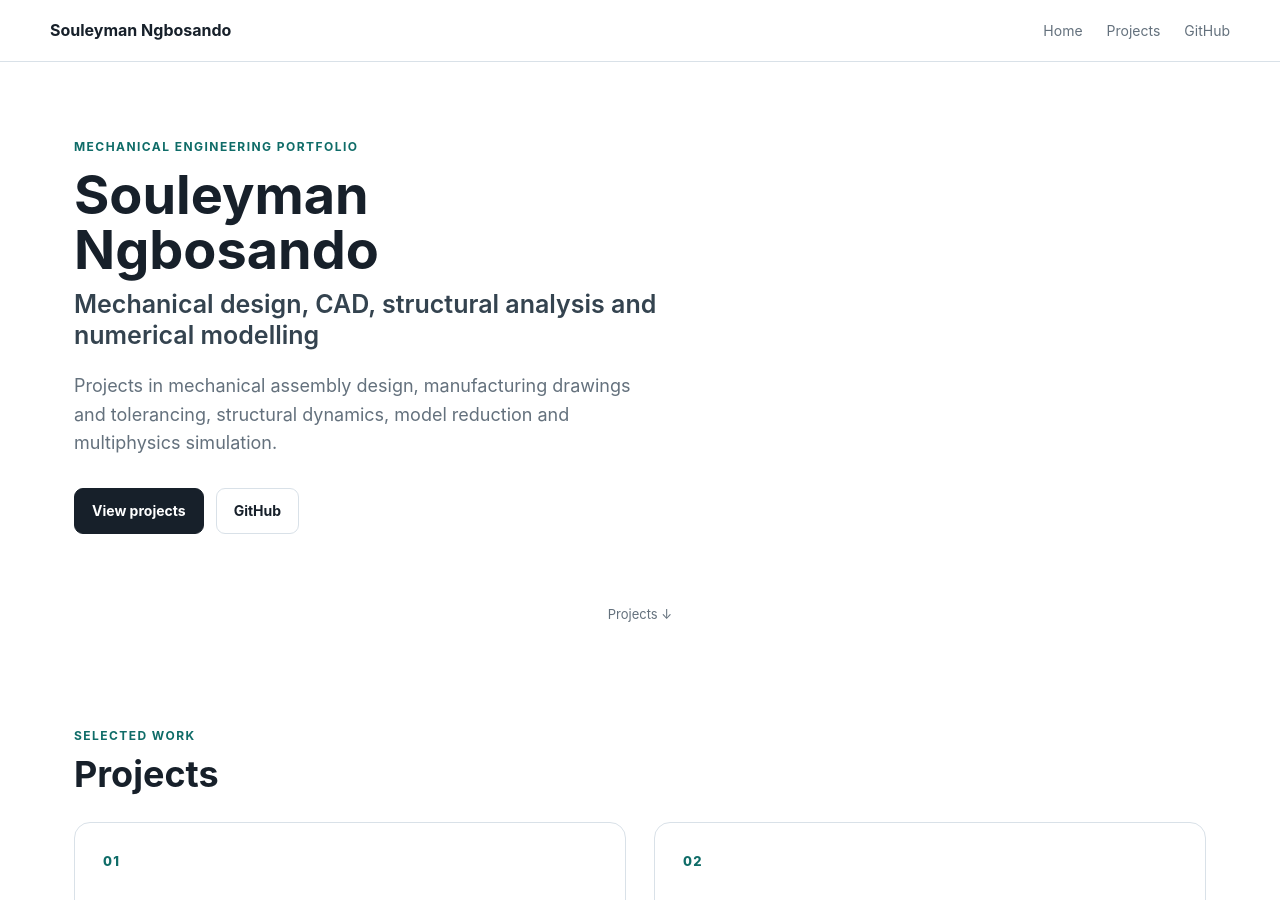
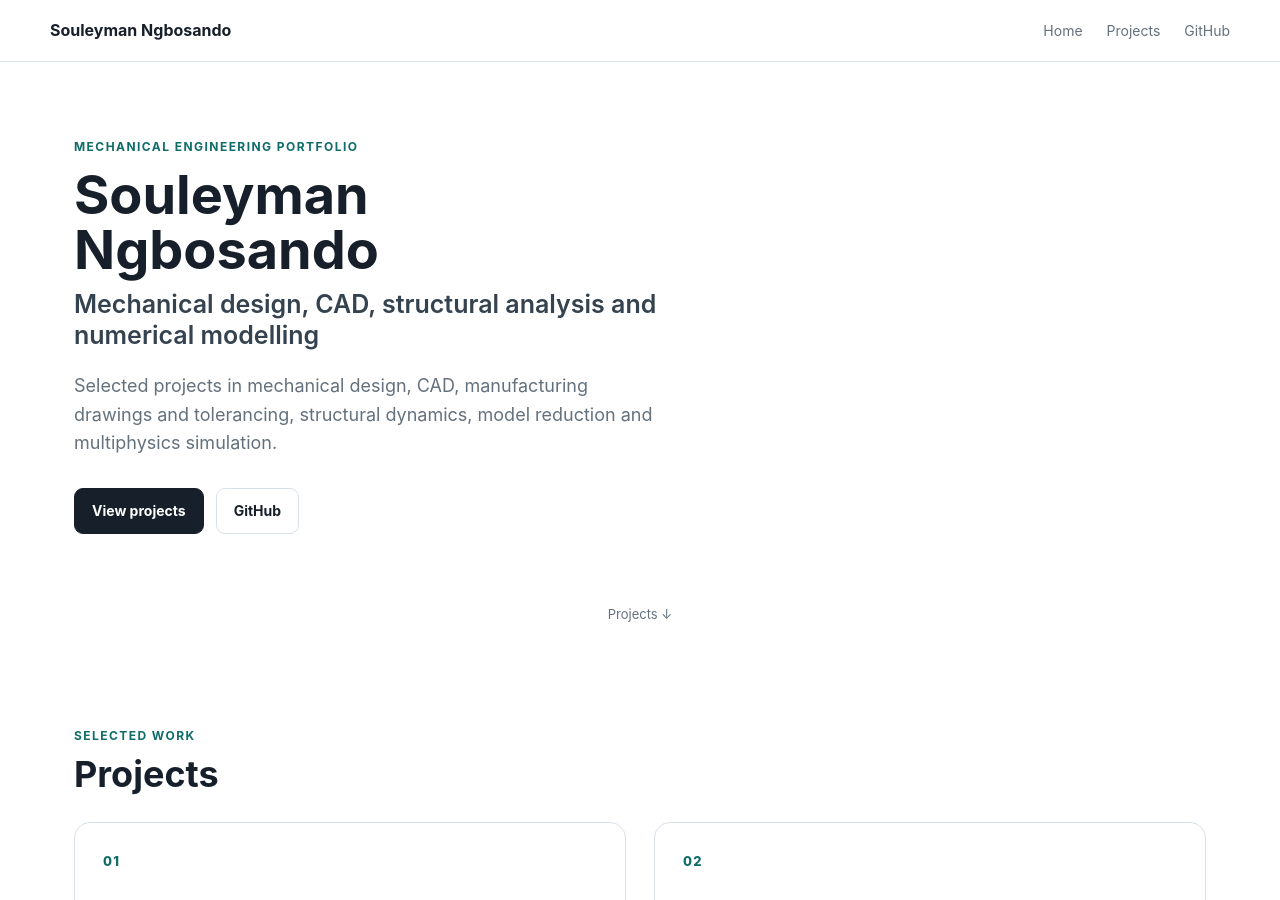
Before and after one commit to Ngbosando/Ngbosando.github.io, a Jekyll site: the page built from index.html, in a window 1280 px wide and 900 px high. Built offline with Jekyll 4.4.1, drawn with Linux system fonts in a browser that asks for light colours; some of the changed text lies outside the part shown.

Commit message:
Correct portfolio wording and skills

```diff
--- a/_config.yml
+++ b/_config.yml
@@ -2,7 +2,7 @@
 name: "Souleyman Ngbosando"
 headline: "Mechanical design, CAD, structural analysis and numerical modelling"
 description: >-
-  Projects in mechanical assembly design, manufacturing drawings and tolerancing,
+  Selected projects in mechanical design, CAD, manufacturing drawings and tolerancing,
   structural dynamics, model reduction and multiphysics simulation.
 url: "https://ngbosando.github.io"
 baseurl: ""
@@ -12,7 +12,7 @@
   - category: Mechanical design
     tools: [SolidWorks, Siemens NX, Fusion 360, FreeCAD automation, Assemblies and manufacturing drawings, ISO fits and tolerance stacks]
   - category: Mechanical analysis
-    tools: [ANSYS Workbench / APDL, RDM and sizing, Modal analysis and FRF, Fatigue and rotating dynamics, Contact modelling]
+    tools: [ANSYS Workbench / APDL, Strength of materials and sizing, Modal analysis and FRF, Fatigue and rotating dynamics, Contact modelling]
   - category: Numerical methods
     tools: [Python, Julia, MATLAB, Gmsh, WFEM / SAFE / Craig-Bampton / GBMS]
   - category: Multiphysics and research
```
